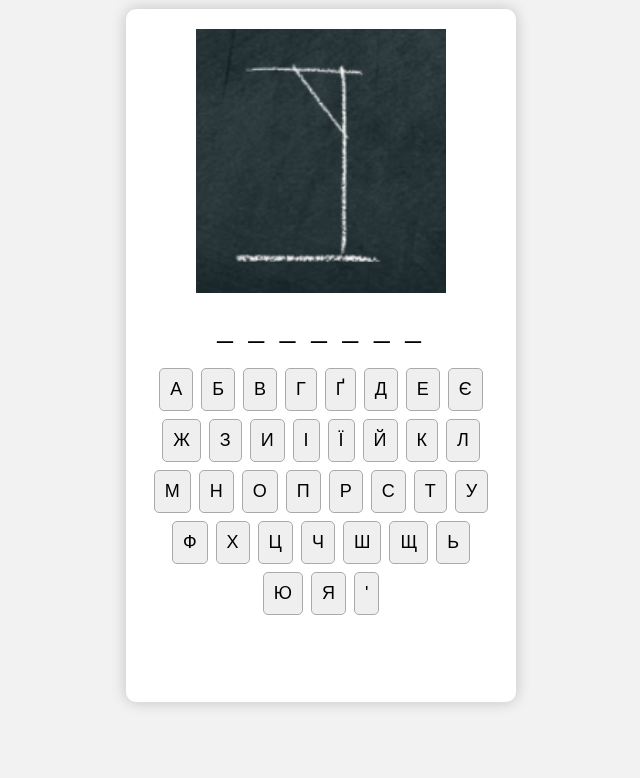
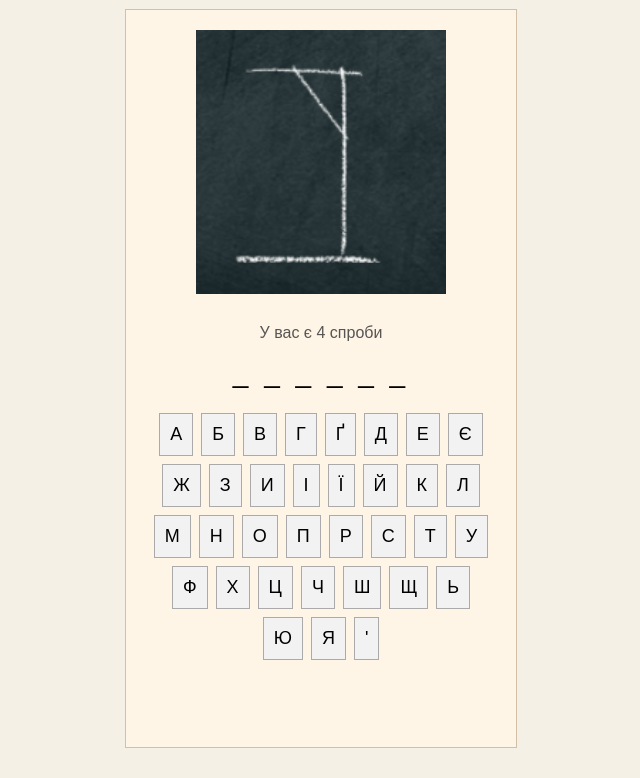
Before and after one commit to lizabond/IDZ2, a plain HTML site: page index.html in a window 1280 px wide. Shown: the part 88-866 px from the top of the page, without its empty margins (319-959 px from the left). Before the commit the page ends 820 px from the top, so only its background shows below. Drawn offline with Linux system fonts and the light colour scheme.

Commit message:
second commit

```diff
--- a/index.html
+++ b/index.html
@@ -14,6 +14,8 @@
 
     <img id="hangman-image" src="images/step0.png" alt="Шибениця">
 
+    <p class="attempts-info">У вас є 4 спроби</p>
+
     <div id="word" class="word"></div>
 
     <div id="letters" class="letters"></div>
--- a/script.js
+++ b/script.js
@@ -1,7 +1,6 @@
+const words = ["СОНЦЕ", "ГРА", "БУДИНОК", "ЯБЛУКО", "ПРОГРАМА"]; // трохи коротші слова
 
-const words = ["СОНЦЕ", "КОМП'ЮТЕР", "ГАМАК", "БУДИНОК", "ЯБЛУКО", "ПРОГРАМА"];
 
-// Масив файлів зображень (4 зображення)
 const imageFiles = [
   "images/step0.png",
   "images/step1.png",
@@ -9,22 +8,19 @@ const imageFiles = [
   "images/step3.png"
 ];
 
-// Максимальна кількість помилок
+
 const MAX_MISTAKES = imageFiles.length - 1;
 
-// Ігровий стан
 let chosenWord = "";
 let guessed = [];
 let mistakes = 0;
 
-// DOM-елементи
 const wordDiv = document.getElementById("word");
 const lettersDiv = document.getElementById("letters");
 const message = document.getElementById("message");
 const restartBtn = document.getElementById("restartBtn");
 const hangmanImage = document.getElementById("hangman-image");
 
-// --- Ініціалізація гри ---
 function startGame() {
   chosenWord = words[Math.floor(Math.random() * words.length)];
   guessed = [];
@@ -37,7 +33,6 @@ function startGame() {
   updateImage();
 }
 
-// Показ слова (з підкресленнями)
 function renderWord() {
   const display = chosenWord.split("").map(ch => {
     if (!isCyrillicLetter(ch)) return ch;
@@ -45,13 +40,11 @@ function renderWord() {
   }).join(" ");
   wordDiv.textContent = display;
 
-  // Перевірка на перемогу
   if (!display.includes("_")) {
     endGame(true);
   }
 }
 
-// Генерація кнопок української абетки
 function generateLetterButtons() {
   lettersDiv.innerHTML = "";
   const alphabet = [..."АБВГҐДЕЄЖЗИІЇЙКЛМНОПРСТУФХЦЧШЩЬЮЯ'"];
@@ -64,7 +57,6 @@ function generateLetterButtons() {
   });
 }
 
-// Обробка відгадування букви
 function handleGuess(letter, btn) {
   if (btn.disabled) return;
   btn.disabled = true;
@@ -86,18 +78,15 @@ function handleGuess(letter, btn) {
   }
 }
 
-// Оновлення зображення шибениці
 function updateImage() {
   const idx = Math.min(mistakes, imageFiles.length - 1);
   hangmanImage.src = imageFiles[idx];
 }
 
-// Перевірка, чи символ — літера української абетки
 function isCyrillicLetter(ch) {
   return /[А-ЯҐЄІЇ'’]/i.test(ch);
 }
 
-// Завершення гри
 function endGame(win) {
   const buttons = lettersDiv.querySelectorAll("button");
   buttons.forEach(b => b.disabled = true);
@@ -113,8 +102,6 @@ function endGame(win) {
   restartBtn.style.display = "block";
 }
 
-// Кнопка повторної гри
 restartBtn.addEventListener("click", startGame);
 
-// Запуск гри
 startGame();
--- a/style.css
+++ b/style.css
@@ -1,6 +1,6 @@
 body {
     font-family: Arial, sans-serif;
-    background: #f2f2f2;
+    background: #f5f0e6; /* бежевий фон */
     text-align: center;
 }
 
@@ -13,13 +13,18 @@ h1 {
     width: 350px;
     margin: 30px auto;
     padding: 20px;
-    background: white;
-    border-radius: 10px;
-    box-shadow: 0 0 15px rgba(0,0,0,0.2);
+    background: #fff5e6; /* світліший бежевий */
+    border: 1px solid #d1bfa7; /* строгий квадратний контур */
 }
 
 #hangman-image {
     width: 250px;
+    margin-bottom: 10px;
+}
+
+.attempts-info {
+    font-size: 16px;
+    color: #555;
     margin-bottom: 15px;
 }
 
@@ -34,8 +39,8 @@ h1 {
     padding: 10px;
     font-size: 18px;
     cursor: pointer;
-    border-radius: 5px;
     border: 1px solid #aaa;
+    background-color: #f2f2f2;
 }
 
 .letters button.correct {
@@ -54,15 +59,14 @@ h1 {
     padding: 10px 20px;
     margin-top: 20px;
     display: none;
-    background-color: #2196F3;
+    background-color: #999; /* сірий колір кнопки */
     color: white;
     border: none;
-    border-radius: 5px;
     cursor: pointer;
 }
 
 .restart-btn:hover {
-    background-color: #1976D2;
+    background-color: #777; /* темніший сірий при наведенні */
 }
 
 .message {
```
